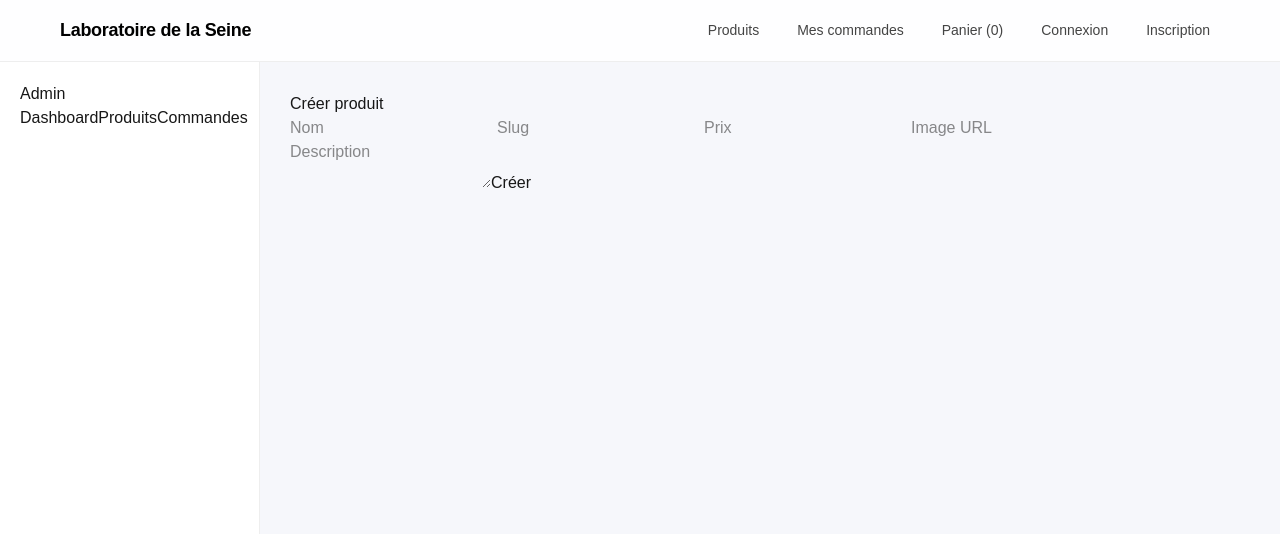
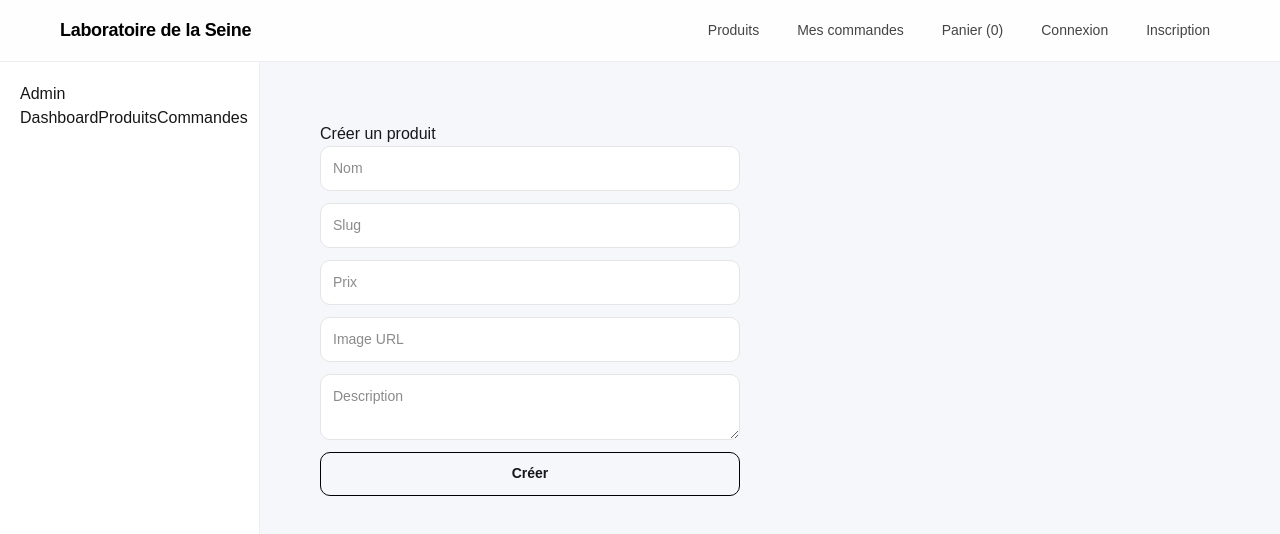
Before and after one commit to kyliancourel/lelaborouennais, a Next.js app: page /admin/products/new in a window 1280 px wide. Shown: the top 534 px of the page. Built offline with nearby package versions, Linux system fonts and the light colour scheme; no server answers.

Commit message:
changement pour ADMIN

```diff
--- a/app/admin/products/[id]/page.tsx
+++ b/app/admin/products/[id]/page.tsx
@@ -1,16 +1,15 @@
 "use client";
 
 import { useEffect, useState } from "react";
-import { useRouter, useParams } from "next/navigation";
+import { useParams, useRouter } from "next/navigation";
 
 export default function EditProductPage() {
   const router = useRouter();
   const params = useParams();
 
-  const id = typeof params?.id === "string" ? params.id : null;
+  const id = params?.id as string;
 
   const [loading, setLoading] = useState(false);
-  const [error, setError] = useState("");
 
   const [form, setForm] = useState({
     name: "",
@@ -23,46 +22,30 @@ export default function EditProductPage() {
   useEffect(() => {
     if (!id) return;
 
-    const fetchProduct = async () => {
-      const res = await fetch(`/api/products/${id}`);
-      const data = await res.json();
-
-      if (!res.ok) {
-        setError("Erreur chargement produit");
-        return;
-      }
-
-      setForm(data);
-    };
-
-    fetchProduct();
+    fetch(`/api/products/${id}`)
+      .then((res) => res.json())
+      .then((data) => setForm(data));
   }, [id]);
 
-  const handleUpdate = async (e: any) => {
+  const handleUpdate = async (e: React.FormEvent) => {
     e.preventDefault();
-    if (!id) return;
 
     setLoading(true);
 
-    const res = await fetch(`/api/products/${id}`, {
+    await fetch(`/api/products/${id}`, {
       method: "PUT",
-      headers: { "Content-Type": "application/json" },
+      headers: {
+        "Content-Type": "application/json",
+      },
       body: JSON.stringify(form),
     });
 
     setLoading(false);
-
-    if (!res.ok) {
-      setError("Erreur update");
-      return;
-    }
-
     router.push("/admin/products");
   };
 
   const handleDelete = async () => {
-    if (!id) return;
-    if (!confirm("Supprimer ?")) return;
+    if (!confirm("Supprimer ce produit ?")) return;
 
     await fetch(`/api/products/${id}`, {
       method: "DELETE",
@@ -71,40 +54,40 @@ export default function EditProductPage() {
     router.push("/admin/products");
   };
 
-  if (!id) return <p>Chargement...</p>;
+  return (
+    <div className="admin-main">
+      <h1 className="admin-title">Modifier produit</h1>
 
-  return (
-    <div>
-      <h1>Modifier produit</h1>
-
-      <form onSubmit={handleUpdate}>
+      <form className="form" onSubmit={handleUpdate}>
         <input
+          className="input"
           value={form.name}
-          onChange={(e) =>
-            setForm({ ...form, name: e.target.value })
-          }
+          onChange={(e) => setForm({ ...form, name: e.target.value })}
         />
 
         <input
+          className="input"
           value={form.slug}
-          onChange={(e) =>
-            setForm({ ...form, slug: e.target.value })
-          }
+          onChange={(e) => setForm({ ...form, slug: e.target.value })}
         />
 
         <input
+          className="input"
+          type="number"
           value={form.price}
           onChange={(e) =>
             setForm({ ...form, price: Number(e.target.value) })
           }
         />
 
-        <button disabled={loading}>
-          {loading ? "..." : "Update"}
+        <button className="btn btn-primary" disabled={loading}>
+          {loading ? "..." : "Modifier"}
         </button>
       </form>
 
-      <button onClick={handleDelete}>Delete</button>
+      <button className="btn btn-danger" onClick={handleDelete}>
+        Supprimer
+      </button>
     </div>
   );
 }
--- a/app/admin/products/new/page.tsx
+++ b/app/admin/products/new/page.tsx
@@ -10,41 +10,53 @@ export default function NewProductPage() {
     name: "",
     slug: "",
     description: "",
-    price: 0,
+    price: "",
     image: "",
   });
 
-  const handleChange = (e: any) => {
-    setForm({
-      ...form,
-      [e.target.name]: e.target.value,
-    });
+  const handleChange = (
+    e: React.ChangeEvent<HTMLInputElement | HTMLTextAreaElement>
+  ) => {
+    setForm({ ...form, [e.target.name]: e.target.value });
   };
 
-  const handleSubmit = async (e: any) => {
+  const handleSubmit = async (e: React.FormEvent) => {
     e.preventDefault();
 
     await fetch("/api/products", {
       method: "POST",
-      headers: { "Content-Type": "application/json" },
-      body: JSON.stringify(form),
+      headers: {
+        "Content-Type": "application/json",
+      },
+      body: JSON.stringify({
+        ...form,
+        price: Number(form.price),
+      }),
     });
 
     router.push("/admin/products");
   };
 
   return (
-    <div>
-      <h1>Créer produit</h1>
+    <div className="admin-main">
+      <h1 className="admin-title">Créer un produit</h1>
 
-      <form onSubmit={handleSubmit}>
-        <input name="name" placeholder="Nom" onChange={handleChange} />
-        <input name="slug" placeholder="Slug" onChange={handleChange} />
-        <input name="price" type="number" placeholder="Prix" onChange={handleChange} />
-        <input name="image" placeholder="Image URL" onChange={handleChange} />
-        <textarea name="description" placeholder="Description" onChange={handleChange} />
+      <form className="form" onSubmit={handleSubmit}>
+        <input className="input" name="name" placeholder="Nom" onChange={handleChange} />
+        <input className="input" name="slug" placeholder="Slug" onChange={handleChange} />
+        <input className="input" name="price" type="number" placeholder="Prix" onChange={handleChange} />
+        <input className="input" name="image" placeholder="Image URL" onChange={handleChange} />
 
-        <button type="submit">Créer</button>
+        <textarea
+          className="input"
+          name="description"
+          placeholder="Description"
+          onChange={handleChange}
+        />
+
+        <button className="btn btn-primary" type="submit">
+          Créer
+        </button>
       </form>
     </div>
   );
--- a/app/admin/products/page.tsx
+++ b/app/admin/products/page.tsx
@@ -1,9 +1,11 @@
 import { prisma } from "@/lib/prisma";
+import Link from "next/link";
 
 type Product = {
   id: string;
   name: string;
   price: number;
+  slug: string;
 };
 
 export default async function AdminProductsPage() {
@@ -15,13 +17,25 @@ export default async function AdminProductsPage() {
     <div className="admin-main">
       <div className="admin-header">
         <h1 className="admin-title">Produits</h1>
+
+        <Link href="/admin/products/new" className="btn btn-primary">
+          + Ajouter
+        </Link>
       </div>
 
       <div className="admin-table">
-        {products.map((p: Product) => (
-          <div className="card" key={p.id}>
-            <strong>{p.name}</strong>
-            <p>{p.price}€</p>
+        {products.map((p) => (
+          <div className="card admin-card" key={p.id}>
+            <div>
+              <strong>{p.name}</strong>
+              <p>{p.price}€</p>
+            </div>
+
+            <div className="admin-actions">
+              <Link className="btn btn-outline" href={`/admin/products/${p.id}`}>
+                Modifier
+              </Link>
+            </div>
           </div>
         ))}
       </div>
```
Also changed, not shown: app/admin/layout.tsx (+13 -5 lines).
